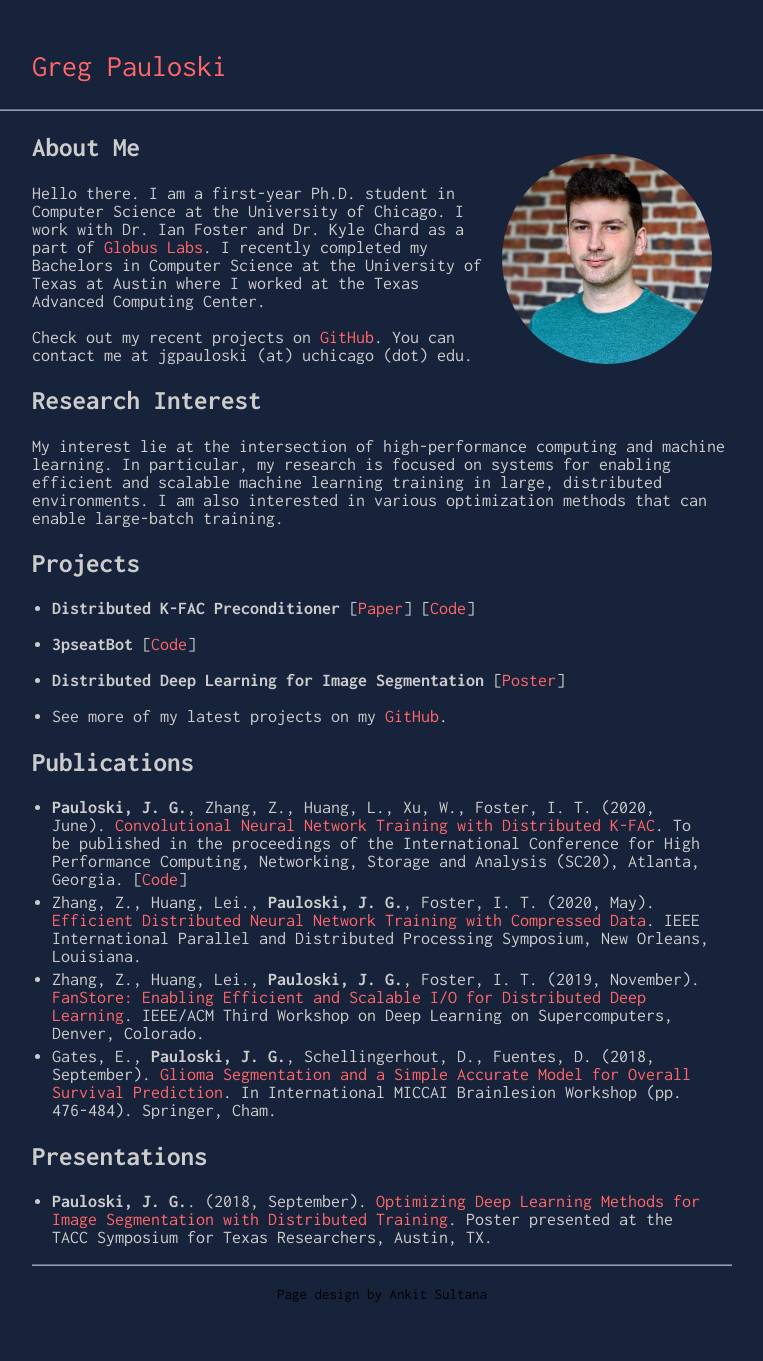
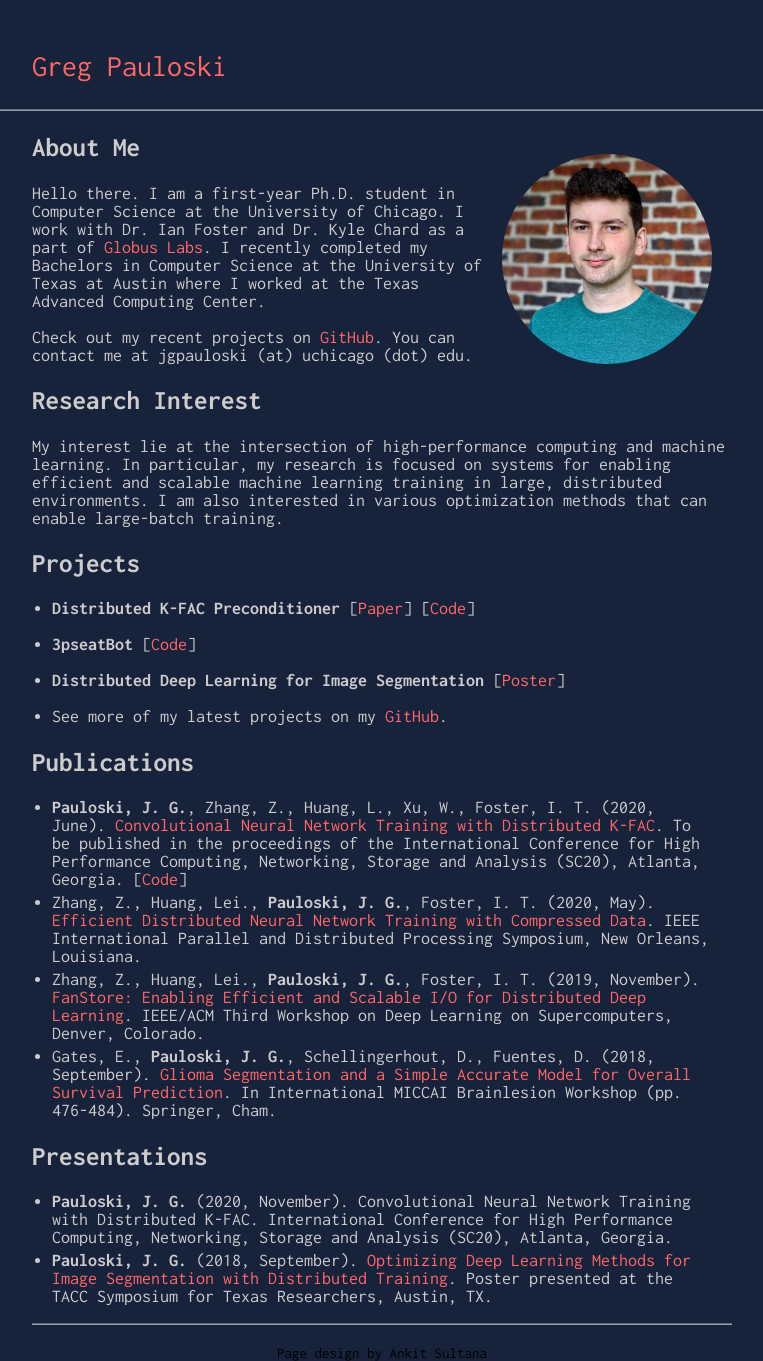
Before and after one commit to gpauloski/gpauloski.github.io, a Jekyll site: the page built from index.md, in a window 1280 px wide. Shown: the whole page, without its empty margins (258-1021 px from the left). Built offline with Jekyll 4.4.1, drawn with Linux system fonts in a browser that asks for light colours; our own code applies the rules of GitHub Pages for plain Markdown files; before the commit the page ends 1302 px from its top, so only the background shows below that.

Commit message:
Update presentations

```diff
--- a/index.md
+++ b/index.md
@@ -39,4 +39,5 @@ I am also interested in various optimization methods that can enable large-batch
 
 ## Presentations
 
-- **Pauloski, J. G.**. (2018, September). [Optimizing Deep Learning Methods for Image Segmentation with Distributed Training](https://gregpauloski.com/static/taccster_poster.pdf). Poster presented at the TACC Symposium for Texas Researchers, Austin, TX.
+- **Pauloski, J. G.** (2020, November). Convolutional Neural Network Training with Distributed K-FAC. International Conference for High Performance Computing, Networking, Storage and Analysis (SC20), Atlanta, Georgia.
+- **Pauloski, J. G.** (2018, September). [Optimizing Deep Learning Methods for Image Segmentation with Distributed Training](https://gregpauloski.com/static/taccster_poster.pdf). Poster presented at the TACC Symposium for Texas Researchers, Austin, TX.
```
